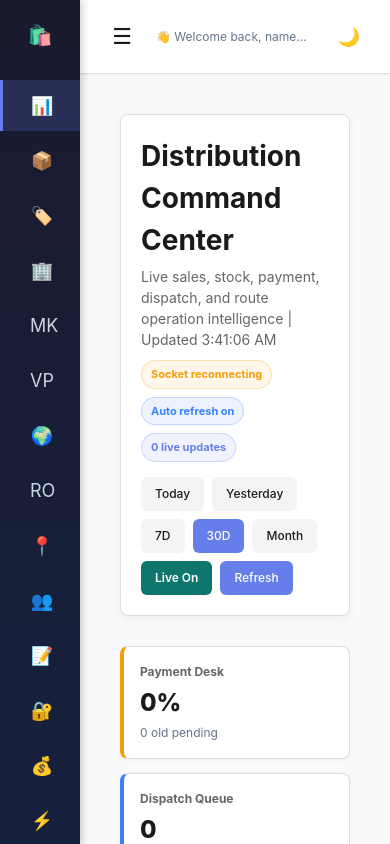
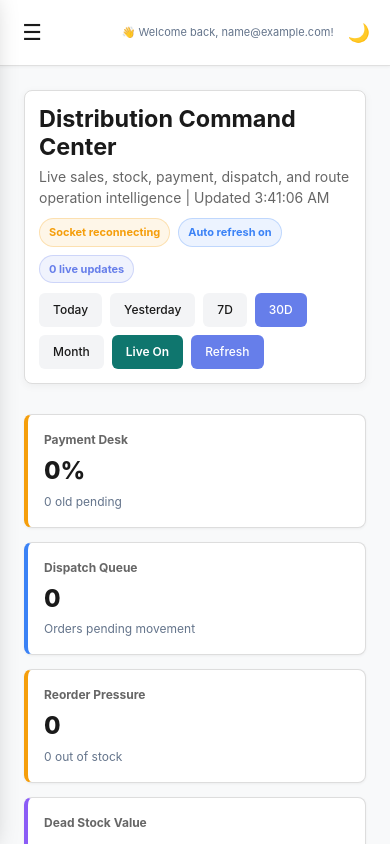
Before and after one commit to vincentmureirhi/ecommerce-admin, a React (Vite) app: page / in a window 390 px wide. Shown: the top 844 px of the page. Built offline with nearby package versions, Linux system fonts and the light colour scheme; no server answers; sample sign-in values are in the browser's storage.

Commit message:
Add mobile admin layout safeguards

```diff
--- a/src/index.css
+++ b/src/index.css
@@ -21,11 +21,23 @@ body,
   overflow-x: hidden;
 }
 
+html {
+  -webkit-text-size-adjust: 100%;
+  text-size-adjust: 100%;
+}
+
 body {
   min-width: 320px;
   background: #f8fafc;
   overflow-x: hidden;
-  -webkit-text-size-adjust: 100%;
+  -webkit-font-smoothing: antialiased;
+}
+
+button,
+input,
+select,
+textarea {
+  touch-action: manipulation;
 }
 
 img,
@@ -34,6 +46,11 @@ video,
 canvas,
 iframe {
   max-width: 100%;
+}
+
+img,
+video,
+canvas {
   height: auto;
 }
 
@@ -45,15 +62,26 @@ button {
   max-width: 100%;
 }
 
+input,
+select,
+textarea {
+  min-width: 0;
+}
+
 a {
   text-decoration: none;
   color: inherit;
 }
 
 #root,
-.page-wrap {
+.page-wrap,
+.admin-shell,
+.admin-main,
+.admin-content,
+.admin-content-inner {
   width: 100%;
   max-width: 100%;
+  min-width: 0;
   overflow-x: hidden;
 }
 
@@ -64,6 +92,7 @@ a {
   overflow-x: auto;
   overflow-y: hidden;
   -webkit-overflow-scrolling: touch;
+  scrollbar-width: thin;
 }
 
 .mobile-grid {
@@ -131,11 +160,23 @@ td {
   word-break: break-word;
 }
 
+.admin-sidebar-backdrop {
+  display: none;
+}
+
 @media (max-width: 1024px) {
   html,
   body,
   #root {
     overflow-x: hidden;
+  }
+
+  .admin-main {
+    width: 100%;
+  }
+
+  .admin-content-inner {
+    width: 100%;
   }
 }
 
@@ -148,6 +189,71 @@ td {
 
   body {
     font-size: 14px;
+  }
+
+  .admin-sidebar {
+    width: min(86vw, 320px) !important;
+    max-width: 320px;
+    transform: translateX(-105%);
+    box-shadow: 8px 0 24px rgba(0, 0, 0, 0.25) !important;
+  }
+
+  .admin-sidebar.is-open {
+    transform: translateX(0);
+  }
+
+  .admin-sidebar.is-closed {
+    transform: translateX(-105%);
+  }
+
+  .admin-sidebar-backdrop {
+    display: block;
+    position: fixed;
+    inset: 0;
+    width: 100%;
+    height: 100%;
+    padding: 0;
+    border: 0;
+    background: rgba(15, 23, 42, 0.5);
+    z-index: 999;
+    -webkit-tap-highlight-color: transparent;
+  }
+
+  .admin-main {
+    margin-left: 0 !important;
+    width: 100% !important;
+    min-width: 0 !important;
+  }
+
+  .admin-topbar {
+    padding: 8px 10px !important;
+    min-height: 56px !important;
+  }
+
+  .admin-topbar-right {
+    gap: 4px !important;
+    flex: 1;
+    justify-content: flex-end;
+  }
+
+  .admin-welcome {
+    max-width: calc(100vw - 110px);
+    font-size: 11px !important;
+  }
+
+  .admin-menu-button {
+    flex-shrink: 0;
+  }
+
+  .admin-content {
+    padding: 12px !important;
+    width: 100% !important;
+    min-width: 0 !important;
+  }
+
+  .admin-content-inner {
+    width: 100% !important;
+    min-width: 0 !important;
   }
 
   .hide-mobile {
@@ -176,11 +282,26 @@ td {
     flex: 1 1 100%;
   }
 
+  .responsive-form-grid-2,
+  .responsive-form-grid-3,
+  .responsive-cards-4,
+  .responsive-cards-3,
+  .mobile-grid,
+  .mobile-grid-wide {
+    grid-template-columns: 1fr !important;
+  }
+
+  .table-scroll,
+  .mobile-scroll-x {
+    max-width: 100%;
+  }
+
   table {
     display: block;
-    width: 100%;
-    max-width: 100%;
-    overflow-x: auto;
+    width: max-content;
+    min-width: 100%;
+    max-width: none;
+    overflow-x: visible;
     -webkit-overflow-scrolling: touch;
     white-space: nowrap;
   }
@@ -204,10 +325,78 @@ td {
   .allow-cell-wrap td {
     white-space: normal !important;
   }
+
+  /* Common inline-style layouts that otherwise become cramped on phones. */
+  .admin-content h1 {
+    font-size: clamp(20px, 6vw, 28px) !important;
+    line-height: 1.2;
+  }
+
+  .admin-content h2 {
+    font-size: clamp(18px, 5vw, 24px) !important;
+    line-height: 1.25;
+  }
+
+  .admin-content h3 {
+    line-height: 1.3;
+  }
+
+  .admin-content [style*="grid-template-columns: 2fr 1fr"],
+  .admin-content [style*="grid-template-columns: 1fr 1fr"],
+  .admin-content [style*="grid-template-columns: 6"],
+  .admin-content [style*="grid-template-columns: repeat(6"],
+  .admin-content [style*="grid-template-columns: repeat(5"],
+  .admin-content [style*="grid-template-columns: repeat(4"] {
+    grid-template-columns: 1fr !important;
+  }
+
+  .admin-content [style*="display: flex"][style*="justify-content: space-between"] {
+    flex-wrap: wrap !important;
+  }
+
+  .admin-content [style*="width: 100vw"] {
+    width: 100% !important;
+  }
+
+  .admin-content [style*="min-width: 1920px"],
+  .admin-content [style*="min-width: 1600px"],
+  .admin-content [style*="min-width: 1400px"] {
+    min-width: 0 !important;
+  }
+
+  .admin-content button,
+  .admin-content input,
+  .admin-content select,
+  .admin-content textarea {
+    max-width: 100%;
+  }
+
+  .admin-content input,
+  .admin-content select,
+  .admin-content textarea {
+    width: 100%;
+    min-height: 42px;
+  }
 }
 
 @media (max-width: 480px) {
   body {
     font-size: 13px;
   }
+
+  .admin-content {
+    padding: 10px !important;
+  }
+
+  .admin-content [style*="padding: 20px"] {
+    padding: 14px !important;
+  }
+
+  .admin-content [style*="gap: 20px"] {
+    gap: 12px !important;
+  }
+
+  .admin-content [style*="gap: 15px"] {
+    gap: 10px !important;
+  }
 }
```
